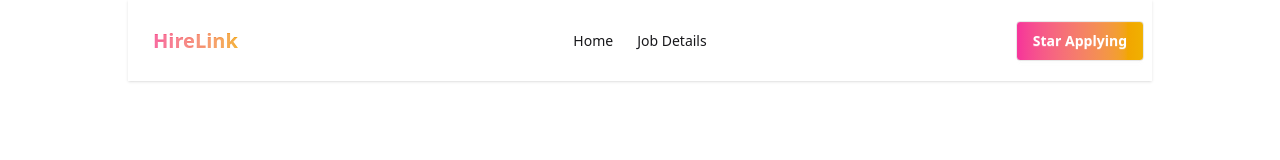
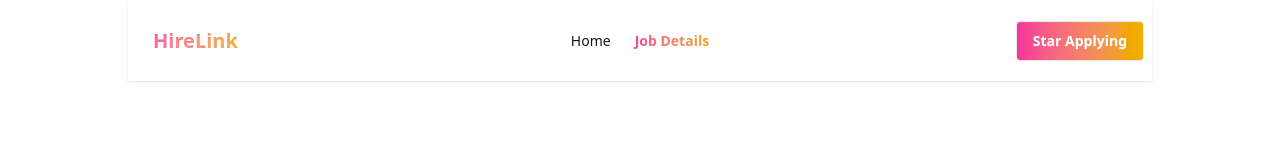
Before and after one commit to Sazedur11/hirelink, a React (Vite) app: page /jobDetails/1 in a window 1280 px wide. Shown: the top 160 px of the page. Built offline with nearby package versions, Linux system fonts and the light colour scheme.

Commit message:
job mode details

```diff
--- a/src/App.jsx
+++ b/src/App.jsx
@@ -5,11 +5,16 @@ import Footer from "./components/Footer/Footer";
 
 function App() {
   return (
-    <div className="w-4/5 mx-auto">
+    <>
+      <div className="w-4/5 mx-auto">
       <Navbar></Navbar>
       <Outlet></Outlet>
+    </div>
+    <div className="bg-base-200">
       <Footer></Footer>
     </div>
+    </>
+
   );
 }
 
--- a/src/components/Footer/Footer.jsx
+++ b/src/components/Footer/Footer.jsx
@@ -2,8 +2,8 @@
 
 const Footer = () => {
   return (
-    <div>
-      <footer className="footer sm:footer-horizontal bg-base-200 text-base-content p-10">
+    <div className="w-4/5 mx-auto">
+      <footer className="footer sm:footer-horizontal text-base-content p-10">
         <nav>
           <h6 className="footer-title">Services</h6>
           <a className="link link-hover">Branding</a>
--- a/src/components/JobDetails/JobDeatils.jsx
+++ b/src/components/JobDetails/JobDeatils.jsx
@@ -47,7 +47,7 @@ const JobDeatils = () => {
           <p className="text-gray-500">{experiences}</p>
         </div>
         <div className="h-1/3 text-gray-500">
-          <div className="bg-gray-200 p-4 rounded-sm">
+          <div className="bg-base-300 p-4 rounded-sm">
             <h3 className="text-xl font-bold -mb-4">Job details</h3>
             <div className="divider"></div>
             <div className="flex items-center gap-1">
--- a/src/components/Navbar/Navbar.jsx
+++ b/src/components/Navbar/Navbar.jsx
@@ -13,7 +13,7 @@ const Navbar = () => {
             Home
         </NavLink>
         <NavLink
-        to={'/jobDetails/:jobId'}
+        to={'/jobDetails'}
         className={
             ({isActive}) =>
         isActive ? "font-bold bg-gradient-to-r from-pink-500 to-yellow-500 bg-clip-text text-transparent" : "font-normal"
```
